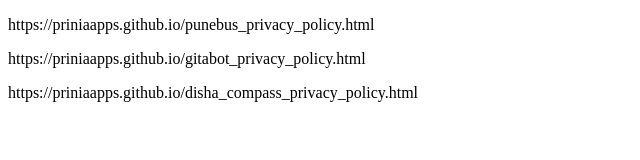
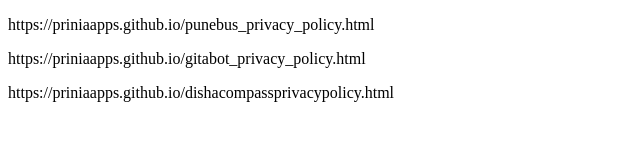
Before and after one commit to priniaapps/priniaapps.github.io, a plain HTML site: page index.html in a window 1280 px wide. Shown: the full height of the page, 0-640 px from the left. Drawn offline with Linux system fonts and the light colour scheme.

Commit message:
Update index.html

```diff
--- a/index.html
+++ b/index.html
@@ -8,7 +8,7 @@
 https://priniaapps.github.io/gitabot_privacy_policy.html
 </p>
 <p>
-https://priniaapps.github.io/disha_compass_privacy_policy.html
+https://priniaapps.github.io/dishacompassprivacypolicy.html
 </p>
 </body>
 </html>
```
